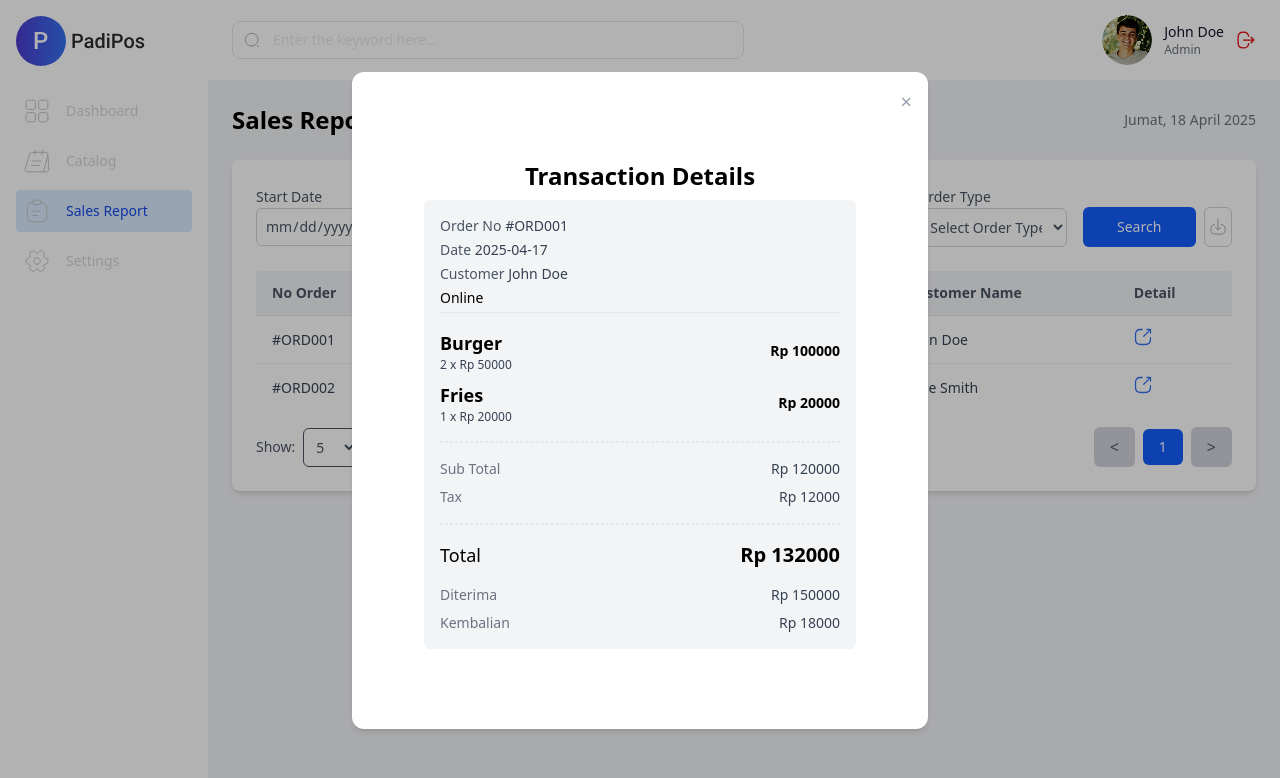
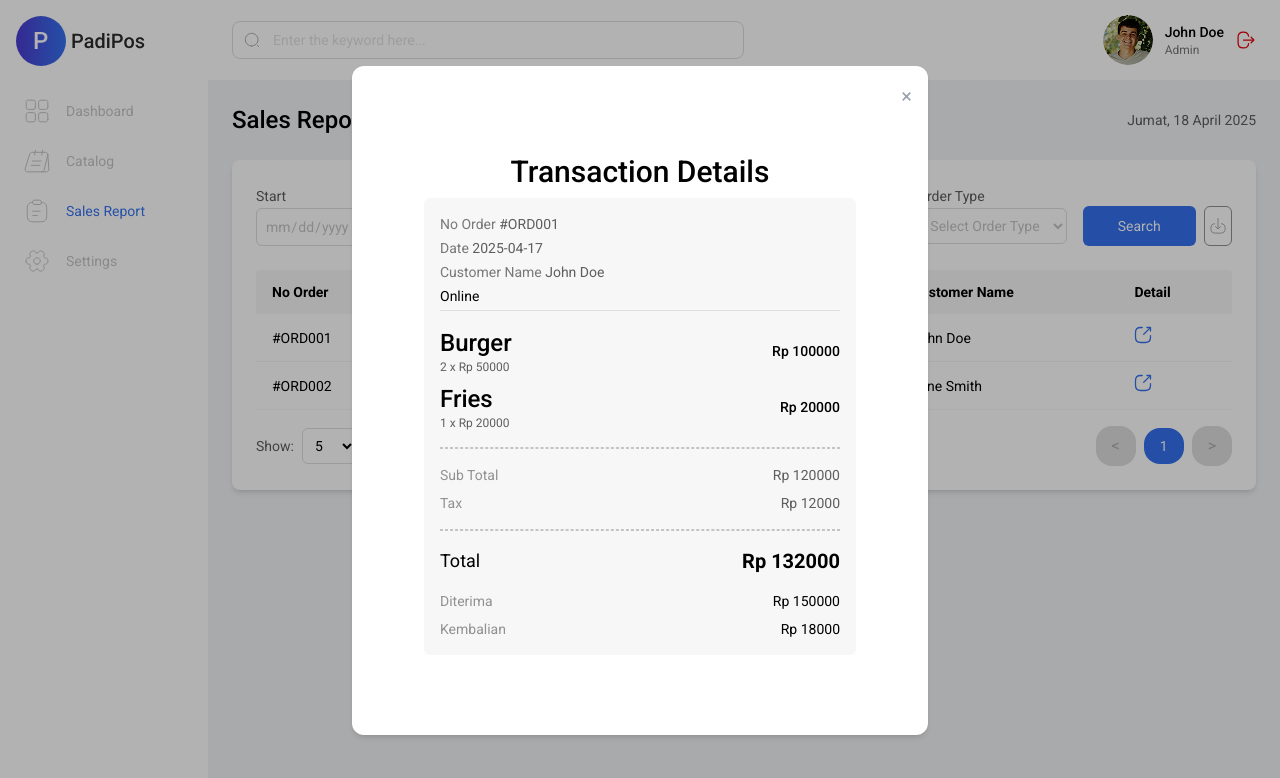
Before and after one commit to tiarafirdausa/pos-sederhana-dashboard, a Next.js app: page /sales-report in a window 1280 px wide. Both pictures are taken after a click on the button 1142 px from the left and 337 px from the top of the page. Shown: the top 778 px of the page. Built offline with nearby package versions, Linux system fonts and the light colour scheme.

Commit message:
style: implement default font and custom color palette

```diff
--- a/src/app/components/Navbar.js
+++ b/src/app/components/Navbar.js
@@ -16,7 +16,7 @@ export default function Navbar() {
         <input
           type="text"
           placeholder="Enter the keyword here..."
-          className="w-full pl-10 pr-4 py-2 rounded-lg border border-gray-200 focus:outline-none focus:ring-2 focus:ring-blue-300 text-sm text-gray-300"
+          className="w-full pl-10 pr-4 py-2 rounded-lg border border-[var(--neutral-grey2)] focus:outline-none focus:ring-2 focus:ring-blue-300 text-sm font-light text-[var(--neutral-grey3)]"
         />
       </div>
 
@@ -30,8 +30,8 @@ export default function Navbar() {
           className="rounded-full object-cover"
         />
         <div className="text-left">
-          <p className="text-sm font-medium text-gray-900">John Doe</p>
-          <p className="text-xs text-gray-500">Admin</p>
+          <p className="text-sm font-medium text-black">John Doe</p>
+          <p className="text-xs text-[var(--neutral-grey6)]">Admin</p>
         </div>
          <Image src="/assets/icons/logout.svg" alt="logout" width={20} height={20}  />
       </div>
--- a/src/app/components/Sidebar.js
+++ b/src/app/components/Sidebar.js
@@ -25,11 +25,9 @@ export default function Sidebar() {
       <nav className="space-y-2">
         {menu.map((item) => (
           <Link key={item.path} href={item.path}>
-            <div className={`flex items-center gap-4 p-2 mt-2 rounded cursor-pointer ${
-              pathname === item.path ? "bg-blue-100" : "hover:bg-gray-100"
-            }`}>
+            <div className='flex items-center gap-4 p-2 mt-2 rounded cursor-pointer'>
               <Image src={item.icon} alt={item.name} width={26} height={26}  />
-              <span className={`text-sm ${pathname === item.path ? "text-blue-700" : "text-gray-300"}`}>{item.name}</span>
+              <span className={`text-sm ${pathname === item.path ? "text-[var(--blue1-main)]" : "text-[var(--neutral-grey3)]"}`}>{item.name}</span>
             </div>
           </Link>
         ))}
--- a/src/app/globals.css
+++ b/src/app/globals.css
@@ -1,26 +1,44 @@
 @import "tailwindcss";
-/*
+
+/* Custom fonts */
 :root {
-  --background: #ffffff;
-  --foreground: #171717;
+  --font-roboto: 'Roboto', sans-serif;
+
+  /* Blue 1 */
+  --blue1-tint4: #C2D4FA;
+  --blue1-tint3: #7BA3F5;
+  --blue1-tint2: #6392F3;
+  --blue1-tint1: #4B82F1;
+  --blue1-main: #3572EF;
+  --blue1-shad1: #1C61ED;
+  --blue1-shad2: #1255DE;
+  --blue1-shad3: #104CC6;
+  --blue1-shad4: #0E43AF;
+
+  /* Blue 2 */
+  --blue2-tint4: #BCB5ED;
+  --blue2-tint3: #A9A1E8;
+  --blue2-tint2: #8478DE;
+  --blue2-tint1: #5E4FD4;
+  --blue2-main: #4C3BCF;
+  --blue2-shad1: #402FC1;
+  --blue2-shad2: #322598;
+  --blue2-shad3: #251B6F;
+  --blue2-shad4: #171146;
+
+  /* Neutral (Greys) */
+  --neutral-white: #FFFFFF;
+  --neutral-grey1: #F7F7F7;
+  --neutral-grey2: #DEDEDE;
+  --neutral-grey3: #C4C4C4;
+  --neutral-grey4: #ABABAB;
+  --neutral-grey5: #919191;
+  --neutral-grey6: #787878;
+  --neutral-grey7: #5E5E5E;
+  --neutral-black: #2B2B2B;
 }
 
-@theme inline {
-  --color-background: var(--background);
-  --color-foreground: var(--foreground);
-  --font-sans: var(--font-geist-sans);
-  --font-mono: var(--font-geist-mono);
+/* Override Tailwind font-sans */
+.font-sans {
+  font-family: var(--font-roboto), sans-serif;
 }
-
-@media (prefers-color-scheme: dark) {
-  :root {
-    --background: #0a0a0a;
-    --foreground: #ededed;
-  }
-}
-
-body {
-  background: var(--background);
-  color: var(--foreground);
-  font-family: Arial, Helvetica, sans-serif;
-} */
--- a/src/app/sales-report/page.js
+++ b/src/app/sales-report/page.js
@@ -87,8 +87,8 @@ export default function SalesReport() {
     <div className="space-y-6">
       {/* Header*/}
       <div className="flex items-center justify-between">
-        <h1 className="text-2xl font-semibold">Sales Report</h1>
-        <p className="text-sm text-gray-500">{today}</p>
+        <h4 className="text-2xl font-medium">Sales Report</h4>
+        <p className="text-sm text-[var(--neutral-grey7)]">{today}</p>
       </div>
 
       <div className="bg-white shadow-md rounded-lg p-6">
@@ -96,36 +96,36 @@ export default function SalesReport() {
         <div className="grid grid-cols-1 md:grid-cols-2 gap-4">
           <div className="grid grid-cols-2 gap-4">
             <div>
-              <label htmlFor="start-date" className="text-sm text-gray-600">
-                Start Date
+              <label htmlFor="start-date" className="text-sm text-[var(--neutral-grey7)]">
+                Start
               </label>
               <input
                 type="date"
                 id="start-date"
-                className="w-full border rounded-md p-2 text-sm border-gray-300 text-gray-600"
+                className="w-full border rounded-md p-2 text-sm border-[var(--neutral-grey2)] text-[var(--neutral-grey3)]"
               />
             </div>
             <div>
-              <label htmlFor="finish-date" className="text-sm text-gray-600">
-                Finish Date
+              <label htmlFor="finish-date" className="text-sm text-[var(--neutral-grey7)]">
+                Finish
               </label>
               <input
                 type="date"
                 id="finish-date"
-                className="w-full border rounded-md p-2 text-sm border-gray-300 text-gray-600"
+                className="w-full border rounded-md p-2 text-sm border-[var(--neutral-grey2)] text-[var(--neutral-grey3)]"
               />
             </div>
           </div>
 
           <div className="grid grid-cols-3 gap-4">
             <div>
-              <label htmlFor="category" className="text-sm text-gray-600">
+              <label htmlFor="category" className="text-sm text-[var(--neutral-grey7)]">
                 Category
               </label>
               <select
                 id="category"
                 defaultValue=""
-                className="w-full border rounded-md p-2 text-sm border-gray-300 text-gray-600"
+                className="w-full border rounded-md p-2 text-sm border-[var(--neutral-grey2)] text-[var(--neutral-grey3)]"
               >
                 <option value="" disabled>
                   Select Category
@@ -137,13 +137,13 @@ export default function SalesReport() {
             </div>
 
             <div>
-              <label htmlFor="type" className="text-sm text-gray-600">
+              <label htmlFor="type" className="text-sm text-[var(--neutral-grey7)]">
                 Order Type
               </label>
               <select
                 id="type"
                 defaultValue=""
-                className="w-full border rounded-md p-2 text-sm border-gray-300 text-gray-600"
+                className="w-full border rounded-md p-2 text-sm border-[var(--neutral-grey2)] text-[var(--neutral-grey3)]"
               >
                 <option value="" disabled>
                   Select Order Type
@@ -155,10 +155,10 @@ export default function SalesReport() {
             </div>
 
             <div className="flex items-end gap-2">
-              <button className="w-full h-10 bg-blue-600 text-white text-sm px-4 py-2 rounded-md hover:bg-blue-700 transition">
+              <button className="w-full h-10 bg-[var(--blue1-main)] text-white text-sm px-4 py-2 rounded-md hover:bg-blue-700 transition">
                 Search
               </button>
-              <button className="w-10 h-10 border border-gray-300 rounded-md hover:bg-gray-300 transition flex justify-center items-center">
+              <button className="w-10 h-10 border border-[var(--neutral-grey5)] rounded-md hover:bg-gray-300 transition flex justify-center items-center">
                 <Image
                   src="/assets/icons/frame.svg"
                   alt="export"
@@ -173,7 +173,7 @@ export default function SalesReport() {
         {/* Tabel Section */}
         <div className="overflow-x-auto bg-white rounded-t mt-6">
           <table className="min-w-full divide-y divide-gray-200 text-sm">
-            <thead className="bg-gray-100 text-left text-gray-600">
+            <thead className="bg-[var(--neutral-grey1)] border-0 text-left text-black font-medium">
               <tr>
                 <th className="px-4 py-3">No Order</th>
                 <th className="px-4 py-3">Order Date</th>
@@ -183,7 +183,7 @@ export default function SalesReport() {
                 <th className="px-4 py-3">Detail</th>
               </tr>
             </thead>
-            <tbody className="divide-y divide-gray-100 text-gray-700">
+            <tbody className="divide-y divide-gray-100 text-black border-b border-[var(--neutral-grey1)]">
               {currentItems.map((item, index) => (
                 <tr key={index}>
                   <td className="px-4 py-3">{item.orderNo}</td>
@@ -211,18 +211,18 @@ export default function SalesReport() {
         <div className="flex justify-between items-center mt-4">
           {/* Show Entries Filter */}
           <div className="flex items-center space-x-2">
-            <span className="text-sm text-gray-600">Show:</span>
+            <span className="text-sm text-[var(--neutral-grey7)]">Show:</span>
             <select
               onChange={(e) => setItemsPerPage(Number(e.target.value))}
               value={itemsPerPage}
-              className="border rounded-md p-2 text-sm text-gray-600"
+              className="border border-[var(--neutral-grey2)] rounded-md p-2 text-sm"
             >
               <option value={5}>5</option>
               <option value={10}>10</option>
               <option value={15}>15</option>
               <option value={20}>20</option>
             </select>
-            <span className="text-sm text-gray-600">Entries</span>
+            <span className="text-sm text-[var(--neutral-grey7)]">Entries</span>
           </div>
 
           {/* Pagination Controls */}
@@ -230,7 +230,7 @@ export default function SalesReport() {
             <button
               onClick={handlePrevPage}
               disabled={currentPage === 1}
-              className="px-4 py-2 bg-gray-300 text-gray-600 rounded-md"
+              className="px-4 py-2 bg-[var(--neutral-grey2)] text-[var(--neutral-grey4)] rounded-2xl"
             >
               &lt;
             </button>
@@ -241,10 +241,10 @@ export default function SalesReport() {
                 <button
                   key={index}
                   onClick={() => setCurrentPage(index + 1)}
-                  className={`px-4 py-2 text-sm rounded-md ${
+                  className={`px-4 py-2 text-sm rounded-2xl ${
                     currentPage === index + 1
-                      ? "bg-blue-600 text-white"
-                      : "bg-gray-300 text-gray-600"
+                      ? "bg-[var(--blue1-main)] text-white"
+                      : "bg-[var(--neutral-grey2)] text-[var(--neutral-grey4)]"
                   }`}
                 >
                   {index + 1}
@@ -255,7 +255,7 @@ export default function SalesReport() {
             <button
               onClick={handleNextPage}
               disabled={currentPage === totalPages}
-              className="px-4 py-2 bg-gray-300 text-gray-600 rounded-md"
+              className="px-4 py-2 bg-[var(--neutral-grey2)] text-[var(--neutral-grey4)] rounded-2xl"
             >
               &gt;
             </button>
@@ -273,25 +273,25 @@ export default function SalesReport() {
               >
                 &times;
               </button>
-              <h2 className="text-2xl text-center font-semibold mb-2 mt-2">
+              <h2 className="text-3xl text-center font-medium mb-2 mt-2">
                 Transaction Details
               </h2>
-              <div className="bg-gray-100 p-4 rounded-md">
-                <p className="text-gray-700 text-sm mb-1">
-                  <span className="text-gray-600"> Order No</span>{" "}
+              <div className="bg-[var(--neutral-grey1)] p-4 rounded-md">
+                <p className="text-[var(--neutral-grey7)] text-sm mb-1">
+                  <span className="text-[var(--neutral-grey6)] font-light">No Order</span>{" "}
                   {selectedTransaction.orderNo}
                 </p>
-                <p className="text-gray-700 text-sm mb-1">
-                  <span className="text-gray-600"> Date</span>{" "}
+                <p className="text-[var(--neutral-grey7)] text-sm mb-1">
+                  <span className="text-[var(--neutral-grey6)] font-light">Date</span>{" "}
                   {selectedTransaction.date}
                 </p>
-                <p className="text-gray-700 text-sm mb-1">
-                  <span className="text-gray-600"> Customer</span>{" "}
+                <p className="text-[var(--neutral-grey7)] text-sm mb-1">
+                  <span className="text-[var(--neutral-grey6)] font-light">Customer Name</span>{" "}
                   {selectedTransaction.customer}
                 </p>
                 <p className="text-sm mb-1">{selectedTransaction.type}</p>
 
-                <hr className=" border-t border-gray-200 mb-4" />
+                <hr className=" border-t border-[var(--neutral-grey2)] mb-4" />
 
                 <ul>
                   {selectedTransaction.items.map((item, index) => (
@@ -300,37 +300,37 @@ export default function SalesReport() {
                       className="flex justify-between items-center mb-2"
                     >
                       <div className="flex flex-col items-start">
-                        <span className="text-lg font-semibold">
+                        <span className="text-2xl font-medium">
                           {item.name}
                         </span>
-                        <span className="text-xs text-gray-700">
+                        <span className="text-xs text-[var(--neutral-grey7)]">
                           {item.quantity} x Rp {item.price}
                         </span>
                       </div>
-                      <span className="text-sm font-semibold">
+                      <span className="text-sm font-medium">
                         Rp {item.price * item.quantity}
                       </span>
                     </li>
                   ))}
                 </ul>
 
-                <hr className=" border border-dashed border-gray-200 mb-4 mt-4" />
+                <hr className=" border border-dashed border-[var(--neutral-grey3)] mb-4 mt-4" />
 
                 {/* Sub Total, Tax, Total, Kembalian */}
                 {calculateTotals(selectedTransaction) && (
                   <>
                     <p className="flex justify-between items-center text-sm mb-2">
-                      <span className="text-gray-500">Sub Total</span>
-                      <span className="text-gray-700">
+                      <span className="text-[var(--neutral-grey5)]">Sub Total</span>
+                      <span className="text-[var(--neutral-grey7)]">
                         Rp {calculateTotals(selectedTransaction).subTotal}
                       </span>
                     </p>
                     <p className="flex justify-between items-center text-sm">
-                      <span className="text-gray-500">Tax</span>
-                      <span className="text-gray-700">Rp {calculateTotals(selectedTransaction).tax}</span>
+                      <span className="text-[var(--neutral-grey5)]">Tax</span>
+                      <span className="text-[var(--neutral-grey7)]">Rp {calculateTotals(selectedTransaction).tax}</span>
                     </p>
 
-                    <hr className="border border-dashed border-gray-200 mb-4 mt-4" />
+                    <hr className=" border border-dashed border-[var(--neutral-grey3)] mb-4 mt-4" />
 
                     <p className="flex justify-between items-center mb-4">
                       <span className="text-lg" >Total</span>
@@ -339,12 +339,12 @@ export default function SalesReport() {
                       </span>
                     </p>
                     <p className="flex justify-between items-center text-sm mb-2">
-                      <span  className="text-gray-500">Diterima</span>
-                      <span className="text-gray-700">Rp {selectedTransaction.paymentReceived}</span>
+                      <span  className="text-[var(--neutral-grey5)]">Diterima</span>
+                      <span className="text-black">Rp {selectedTransaction.paymentReceived}</span>
                     </p>
                     <p className="flex justify-between items-center text-sm">
-                      <span  className="text-gray-500">Kembalian</span>
-                      <span  className="text-gray-700">
+                      <span  className="text-[var(--neutral-grey5)]">Kembalian</span>
+                      <span  className="text-black">
                         Rp {calculateTotals(selectedTransaction).change}
                       </span>
                     </p>
```
Also changed, not shown: src/app/dashboard/page.js (+14 -14 lines), src/app/layout.js (+11 -4 lines), src/app/settings/page.js (+29 -29 lines).
